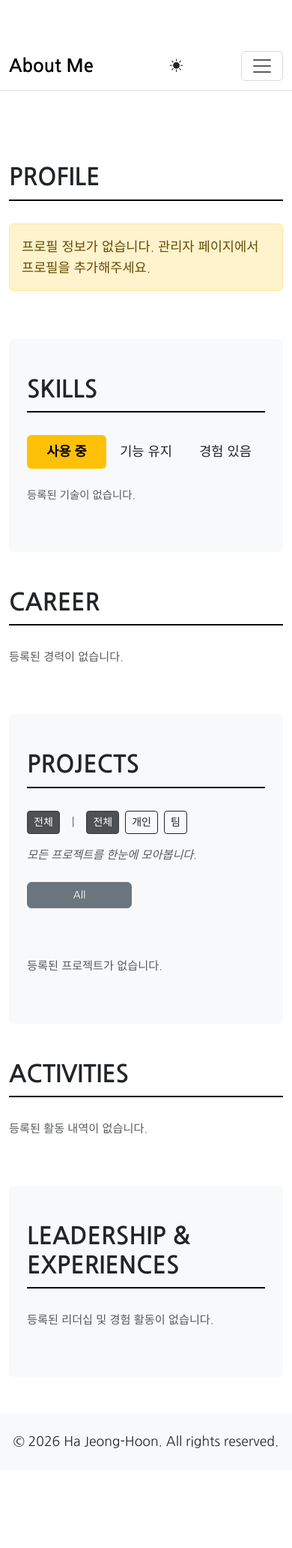
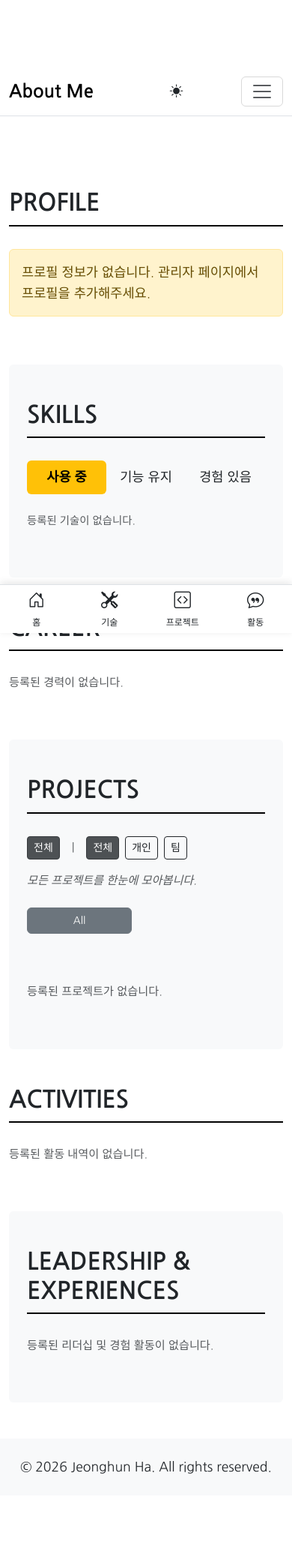
Before and after one commit to jhHa0320/about-me, a Django app: page / in a window 390 px wide. Shown: the whole page at 75% size. Before the commit the page ends 1931 px from the top, so only its background shows below. Run offline with Django 5.2, Linux system fonts and the light colour scheme; data that the repository does not hold is empty.

Commit message:
네비게이션바 상단 여백 조정 및 하단 네비게이션바 추가

```diff
--- a/portfolio/templates/portfolio/base.html
+++ b/portfolio/templates/portfolio/base.html
@@ -287,6 +287,59 @@
             transition: background-color 0.3s, color 0.3s;
         }
 
+        /* 모바일 하단 바 스타일 */
+        .mobile-bottom-nav {
+            position: fixed;
+            bottom: 0;
+            left: 0;
+            right: 0;
+            height: 65px;
+            background-color: var(--bs-body-bg);
+            border-top: 1px solid var(--bs-border-color);
+            display: flex;
+            justify-content: space-around;
+            align-items: center;
+            z-index: 1030;
+            box-shadow: 0 -2px 10px rgba(0, 0, 0, 0.1);
+        }
+
+        .mobile-bottom-nav .nav-item {
+            display: flex;
+            flex-direction: column;
+            align-items: center;
+            justify-content: center;
+            color: var(--bs-body-color);
+            text-decoration: none;
+            font-size: 0.75rem;
+            width: 25%;
+            height: 100%;
+            transition: color 0.2s;
+        }
+
+        .mobile-bottom-nav .nav-item i {
+            font-size: 1.4rem;
+            margin-bottom: 2px;
+        }
+
+        .mobile-bottom-nav .nav-item.active {
+            color: var(--primary-yellow);
+        }
+
+        html {
+            scroll-behavior: smooth;
+            scroll-padding-top: 95px;
+            /* 네비게이션 클릭 시 제목 가림 방지 */
+        }
+
+        @media (max-width: 767.98px) {
+            body {
+                padding-top: 90px !important;
+                /* 상단 바 겹침 방지 강제 적용 */
+                padding-bottom: 70px;
+                /* 하단 바 높이만큼 여백 추가 */
+            }
+        }
+
         .section-title {
             margin-bottom: 30px;
             border-bottom: 2px solid var(--bs-emphasis-color);
@@ -397,8 +450,28 @@
     </div>
 
     <footer class="bg-body-tertiary text-center py-4 mt-5">
-        <p class="mb-0">&copy; 2026 Ha Jeong-Hoon. All rights reserved.</p>
+        <p class="mb-0">&copy; 2026 Jeonghun Ha. All rights reserved.</p>
     </footer>
+
+    <!-- 모바일 하단 내비게이션 바 -->
+    <nav class="mobile-bottom-nav d-md-none">
+        <a href="#profile" class="nav-item">
+            <i class="bi bi-house-door"></i>
+            <span>홈</span>
+        </a>
+        <a href="#skills" class="nav-item">
+            <i class="bi bi-tools"></i>
+            <span>기술</span>
+        </a>
+        <a href="#projects" class="nav-item">
+            <i class="bi bi-code-square"></i>
+            <span>프로젝트</span>
+        </a>
+        <a href="#activities" class="nav-item">
+            <i class="bi bi-chat-quote"></i>
+            <span>활동</span>
+        </a>
+    </nav>
 
     <!-- Back to Top 버튼 -->
     <button type="button" class="btn btn-primary btn-floating" id="btn-back-to-top">
@@ -413,6 +486,7 @@
 
         window.onscroll = function () {
             scrollFunction();
+            updateActiveTab();
         };
 
         function scrollFunction() {
@@ -432,6 +506,30 @@
             window.scrollTo({
                 top: 0,
                 behavior: "smooth"
+            });
+        }
+
+        // 모바일 하단 바 활성화 상태 업데이트
+        function updateActiveTab() {
+            const sections = ['profile', 'skills', 'projects', 'activities'];
+            const navItems = document.querySelectorAll('.mobile-bottom-nav .nav-item');
+
+            let currentSection = "";
+            sections.forEach(sectionId => {
+                const section = document.getElementById(sectionId);
+                if (section) {
+                    const sectionTop = section.offsetTop - 100;
+                    if (window.pageYOffset >= sectionTop) {
+                        currentSection = sectionId;
+                    }
+                }
+            });
+
+            navItems.forEach(item => {
+                item.classList.remove('active');
+                if (item.getAttribute('href') === `#${currentSection}`) {
+                    item.classList.add('active');
+                }
             });
         }
     </script>
```
